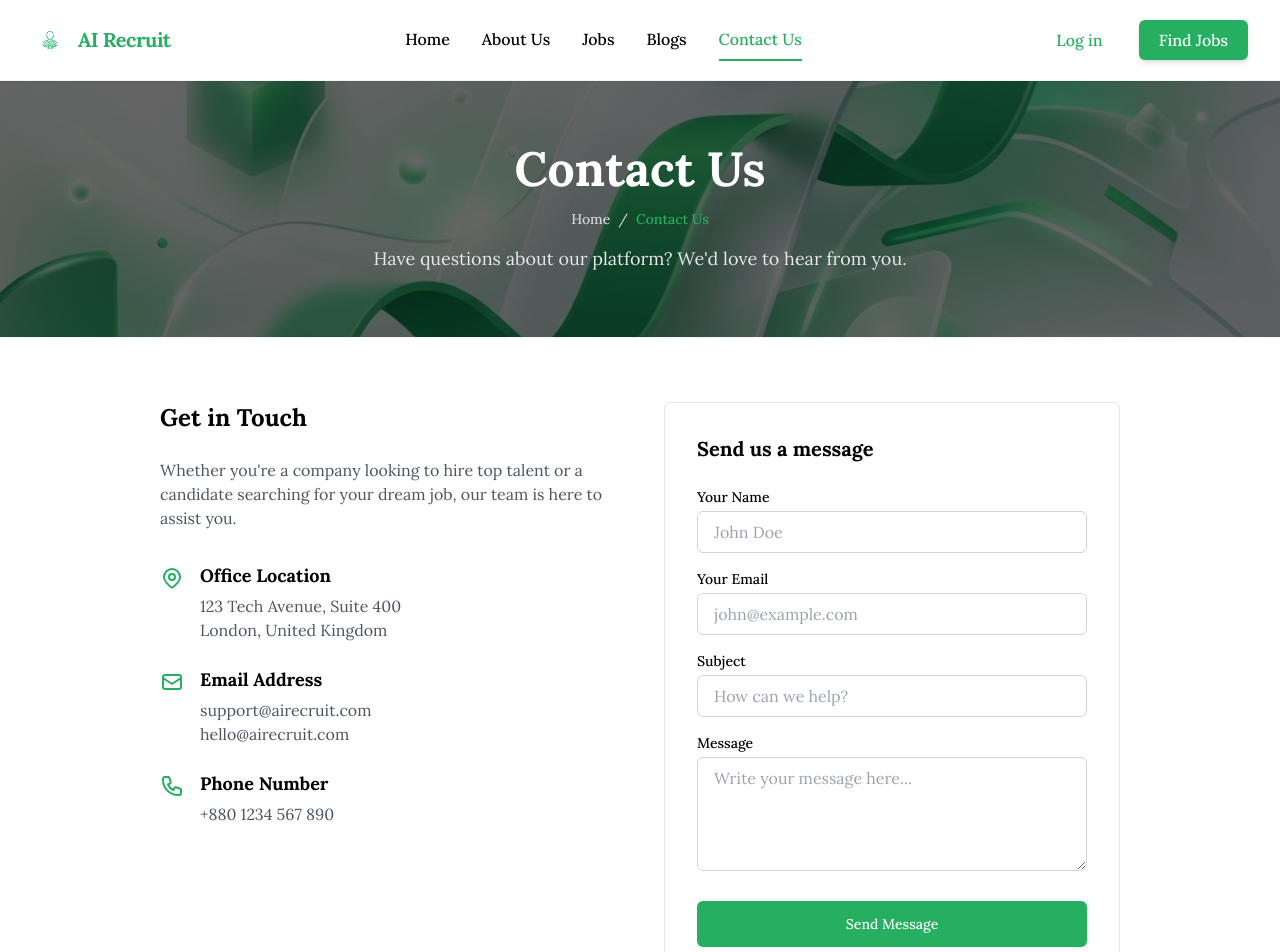
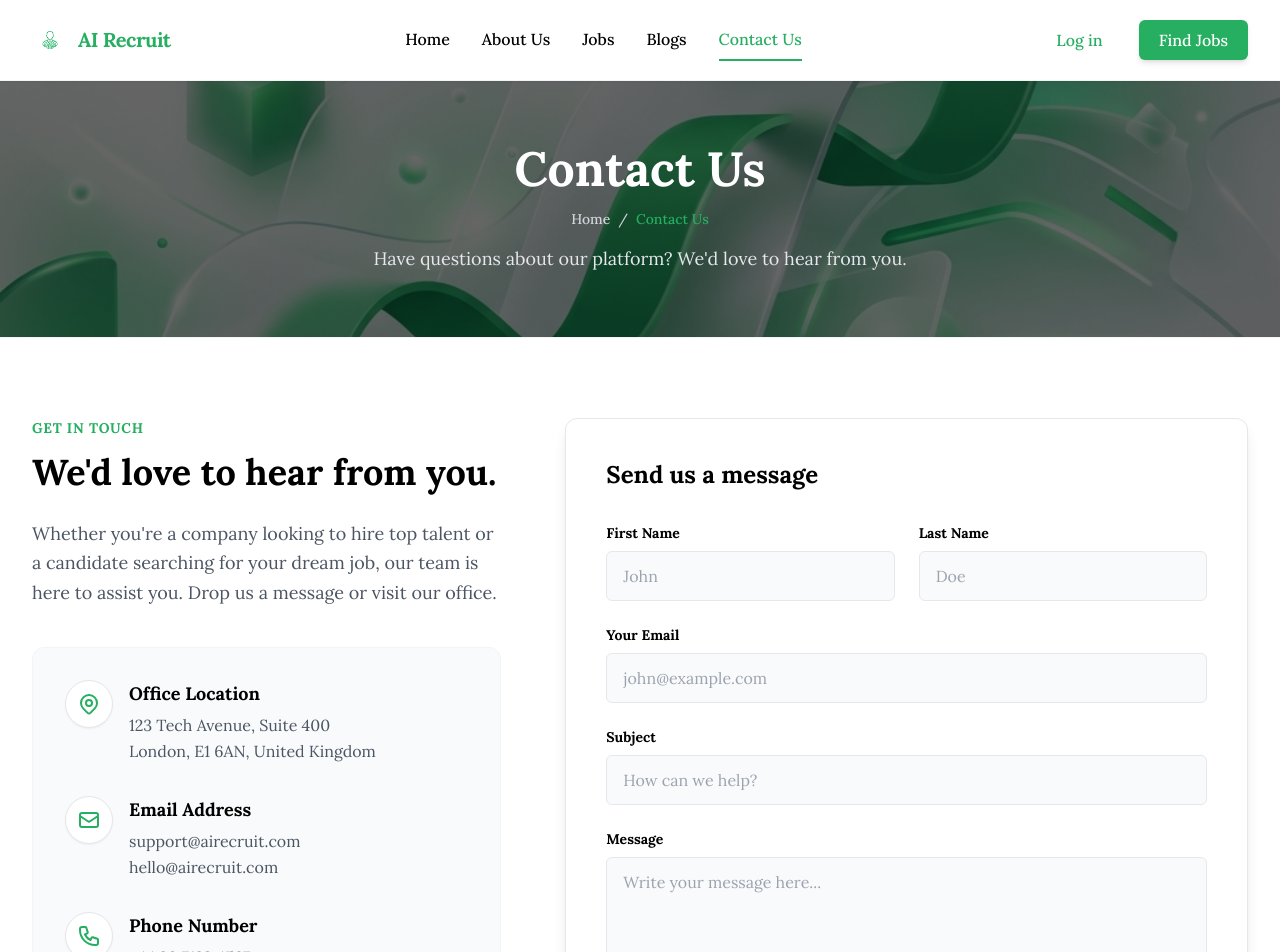
Before and after one commit to Iqbalhossen07/ai-recruitment, a Next.js app: page /contact in a window 1280 px wide. Shown: the top 952 px of the page. Built offline with nearby package versions, Linux system fonts and the light colour scheme.

Commit message:
style: redesign contact page and add google map

```diff
--- a/src/app/contact/page.tsx
+++ b/src/app/contact/page.tsx
@@ -9,85 +9,117 @@ export default function ContactPage() {
       />
 
       {/* Main Content */}
-      <section className="py-16 px-4 sm:px-6 lg:px-8 max-w-5xl mx-auto w-full">
-        <div className="grid grid-cols-1 md:grid-cols-2 gap-12">
+      <section className="py-20 px-4 sm:px-6 lg:px-8 max-w-7xl mx-auto w-full">
+        <div className="grid grid-cols-1 lg:grid-cols-12 gap-16 items-start">
 
           {/* Contact Information */}
-          <div>
-            <h2 className="text-2xl font-bold text-black mb-6">Get in Touch</h2>
-            <p className="text-gray-600 mb-8">
-              Whether you're a company looking to hire top talent or a candidate searching for your dream job, our team is here to assist you.
+          <div className="lg:col-span-5">
+            <div className="mb-10">
+              <span className="text-sm font-bold uppercase tracking-wider text-primary mb-3 block">
+                Get In Touch
+              </span>
+              <h2 className="text-4xl font-bold text-black mb-6 leading-tight">
+                We'd love to hear from you.
+              </h2>
+              <p className="text-gray-600 text-lg leading-relaxed">
+                Whether you're a company looking to hire top talent or a candidate searching for your dream job, our team is here to assist you. Drop us a message or visit our office.
               </p>
+            </div>
 
-            <div className="space-y-6">
-              <div className="flex items-start">
-                <div className="flex-shrink-0 mt-1">
-                  <svg className="h-6 w-6 text-primary" fill="none" viewBox="0 0 24 24" stroke="currentColor">
+            <div className="space-y-8 bg-gray-50 p-8 rounded-xl border border-gray-100">
+              <div className="flex items-start gap-4">
+                <div className="flex-shrink-0 w-12 h-12 bg-white rounded-full flex items-center justify-center shadow-sm border border-gray-200 text-primary">
+                  <svg className="h-6 w-6" fill="none" viewBox="0 0 24 24" stroke="currentColor">
                     <path strokeLinecap="round" strokeLinejoin="round" strokeWidth={2} d="M17.657 16.657L13.414 20.9a1.998 1.998 0 01-2.827 0l-4.244-4.243a8 8 0 1111.314 0z" />
                     <path strokeLinecap="round" strokeLinejoin="round" strokeWidth={2} d="M15 11a3 3 0 11-6 0 3 3 0 016 0z" />
                   </svg>
                 </div>
-                <div className="ml-4">
-                  <h4 className="text-lg font-bold text-black">Office Location</h4>
-                  <p className="text-gray-600 mt-1">123 Tech Avenue, Suite 400<br />London, United Kingdom</p>
+                <div>
+                  <h4 className="text-lg font-bold text-black mb-1">Office Location</h4>
+                  <p className="text-gray-600 leading-relaxed">123 Tech Avenue, Suite 400<br />London, E1 6AN, United Kingdom</p>
                 </div>
               </div>
 
-              <div className="flex items-start">
-                <div className="flex-shrink-0 mt-1">
-                  <svg className="h-6 w-6 text-primary" fill="none" viewBox="0 0 24 24" stroke="currentColor">
+              <div className="flex items-start gap-4">
+                <div className="flex-shrink-0 w-12 h-12 bg-white rounded-full flex items-center justify-center shadow-sm border border-gray-200 text-primary">
+                  <svg className="h-6 w-6" fill="none" viewBox="0 0 24 24" stroke="currentColor">
                     <path strokeLinecap="round" strokeLinejoin="round" strokeWidth={2} d="M3 8l7.89 5.26a2 2 0 002.22 0L21 8M5 19h14a2 2 0 002-2V7a2 2 0 00-2-2H5a2 2 0 00-2 2v10a2 2 0 002 2z" />
                   </svg>
                 </div>
-                <div className="ml-4">
-                  <h4 className="text-lg font-bold text-black">Email Address</h4>
-                  <p className="text-gray-600 mt-1">support@airecruit.com<br />hello@airecruit.com</p>
+                <div>
+                  <h4 className="text-lg font-bold text-black mb-1">Email Address</h4>
+                  <p className="text-gray-600 leading-relaxed">
+                    <a href="mailto:support@airecruit.com" className="hover:text-primary transition-colors">support@airecruit.com</a><br />
+                    <a href="mailto:hello@airecruit.com" className="hover:text-primary transition-colors">hello@airecruit.com</a>
+                  </p>
                 </div>
               </div>
 
-              <div className="flex items-start">
-                <div className="flex-shrink-0 mt-1">
-                  <svg className="h-6 w-6 text-primary" fill="none" viewBox="0 0 24 24" stroke="currentColor">
+              <div className="flex items-start gap-4">
+                <div className="flex-shrink-0 w-12 h-12 bg-white rounded-full flex items-center justify-center shadow-sm border border-gray-200 text-primary">
+                  <svg className="h-6 w-6" fill="none" viewBox="0 0 24 24" stroke="currentColor">
                     <path strokeLinecap="round" strokeLinejoin="round" strokeWidth={2} d="M3 5a2 2 0 012-2h3.28a1 1 0 01.948.684l1.498 4.493a1 1 0 01-.502 1.21l-2.257 1.13a11.042 11.042 0 005.516 5.516l1.13-2.257a1 1 0 011.21-.502l4.493 1.498a1 1 0 01.684.949V19a2 2 0 01-2 2h-1C9.716 21 3 14.284 3 6V5z" />
                   </svg>
                 </div>
-                <div className="ml-4">
-                  <h4 className="text-lg font-bold text-black">Phone Number</h4>
-                  <p className="text-gray-600 mt-1">+880 1234 567 890</p>
+                <div>
+                  <h4 className="text-lg font-bold text-black mb-1">Phone Number</h4>
+                  <p className="text-gray-600 leading-relaxed">+44 20 7123 4567<br />+44 79 1234 5678</p>
                 </div>
               </div>
             </div>
           </div>
 
           {/* Contact Form */}
-          <div className="bg-white border border-gray-200 rounded-md shadow-sm p-8">
-            <h3 className="text-xl font-bold text-black mb-6">Send us a message</h3>
-            <form className="space-y-4">
+          <div className="lg:col-span-7">
+            <div className="bg-white border border-gray-200 rounded-xl shadow-lg p-8 md:p-10">
+              <h3 className="text-2xl font-bold text-black mb-8">Send us a message</h3>
+              <form className="space-y-6">
+                <div className="grid grid-cols-1 md:grid-cols-2 gap-6">
                   <div>
-                <label className="block text-sm font-medium text-black mb-1">Your Name</label>
-                <input type="text" required className="w-full px-4 py-2 border border-gray-300 rounded-md focus:outline-none focus:ring-2 focus:ring-primary focus:border-transparent" placeholder="John Doe" />
+                    <label className="block text-sm font-bold text-black mb-2">First Name</label>
+                    <input type="text" required className="w-full px-4 py-3 bg-gray-50 border border-gray-200 rounded-md focus:outline-none focus:ring-2 focus:ring-primary focus:border-transparent transition-all" placeholder="John" />
                   </div>
                   <div>
-                <label className="block text-sm font-medium text-black mb-1">Your Email</label>
-                <input type="email" required className="w-full px-4 py-2 border border-gray-300 rounded-md focus:outline-none focus:ring-2 focus:ring-primary focus:border-transparent" placeholder="john@example.com" />
+                    <label className="block text-sm font-bold text-black mb-2">Last Name</label>
+                    <input type="text" required className="w-full px-4 py-3 bg-gray-50 border border-gray-200 rounded-md focus:outline-none focus:ring-2 focus:ring-primary focus:border-transparent transition-all" placeholder="Doe" />
+                  </div>
                 </div>
                 <div>
-                <label className="block text-sm font-medium text-black mb-1">Subject</label>
-                <input type="text" required className="w-full px-4 py-2 border border-gray-300 rounded-md focus:outline-none focus:ring-2 focus:ring-primary focus:border-transparent" placeholder="How can we help?" />
+                  <label className="block text-sm font-bold text-black mb-2">Your Email</label>
+                  <input type="email" required className="w-full px-4 py-3 bg-gray-50 border border-gray-200 rounded-md focus:outline-none focus:ring-2 focus:ring-primary focus:border-transparent transition-all" placeholder="john@example.com" />
                 </div>
                 <div>
-                <label className="block text-sm font-medium text-black mb-1">Message</label>
-                <textarea required rows={4} className="w-full px-4 py-2 border border-gray-300 rounded-md focus:outline-none focus:ring-2 focus:ring-primary focus:border-transparent" placeholder="Write your message here..."></textarea>
+                  <label className="block text-sm font-bold text-black mb-2">Subject</label>
+                  <input type="text" required className="w-full px-4 py-3 bg-gray-50 border border-gray-200 rounded-md focus:outline-none focus:ring-2 focus:ring-primary focus:border-transparent transition-all" placeholder="How can we help?" />
                 </div>
-              <div className="pt-2">
-                <button type="submit" className="w-full flex justify-center py-3 px-4 border border-transparent rounded-md shadow-sm text-sm font-medium text-white bg-primary hover:bg-primary-hover transition-colors">
+                <div>
+                  <label className="block text-sm font-bold text-black mb-2">Message</label>
+                  <textarea required rows={5} className="w-full px-4 py-3 bg-gray-50 border border-gray-200 rounded-md focus:outline-none focus:ring-2 focus:ring-primary focus:border-transparent transition-all resize-none" placeholder="Write your message here..."></textarea>
+                </div>
+                <div className="pt-4">
+                  <button type="submit" className="w-full flex justify-center py-4 px-4 rounded-md shadow-md text-sm font-bold text-white bg-primary hover:bg-primary/90 transition-colors">
                     Send Message
                   </button>
                 </div>
               </form>
             </div>
+          </div>
 
         </div>
+      </section>
+
+      {/* Map Section */}
+      <section className="w-full h-[500px] relative border-t border-gray-200">
+        <iframe
+          src="https://www.google.com/maps/embed?pb=!1m18!1m12!1m3!1m3!1d158857.72810629237!2d-0.241681537829286!3d51.52877184083652!2m3!1f0!2f0!3f0!3m2!1i1024!2i768!4f13.1!3m3!1m2!1s0x47d8a00baf21de75%3A0x52963a5addd52a99!2sLondon%2C%20UK!5e0!3m2!1sen!2sbd!4v1700000000000!5m2!1sen!2sbd"
+          width="100%"
+          height="100%"
+          style={{ border: 0 }}
+          allowFullScreen={true}
+          loading="lazy"
+          referrerPolicy="no-referrer-when-downgrade"
+          title="Office Location Map"
+        ></iframe>
       </section>
     </div>
   );
```
Lines whose indentation alone changed are shown as unchanged.
